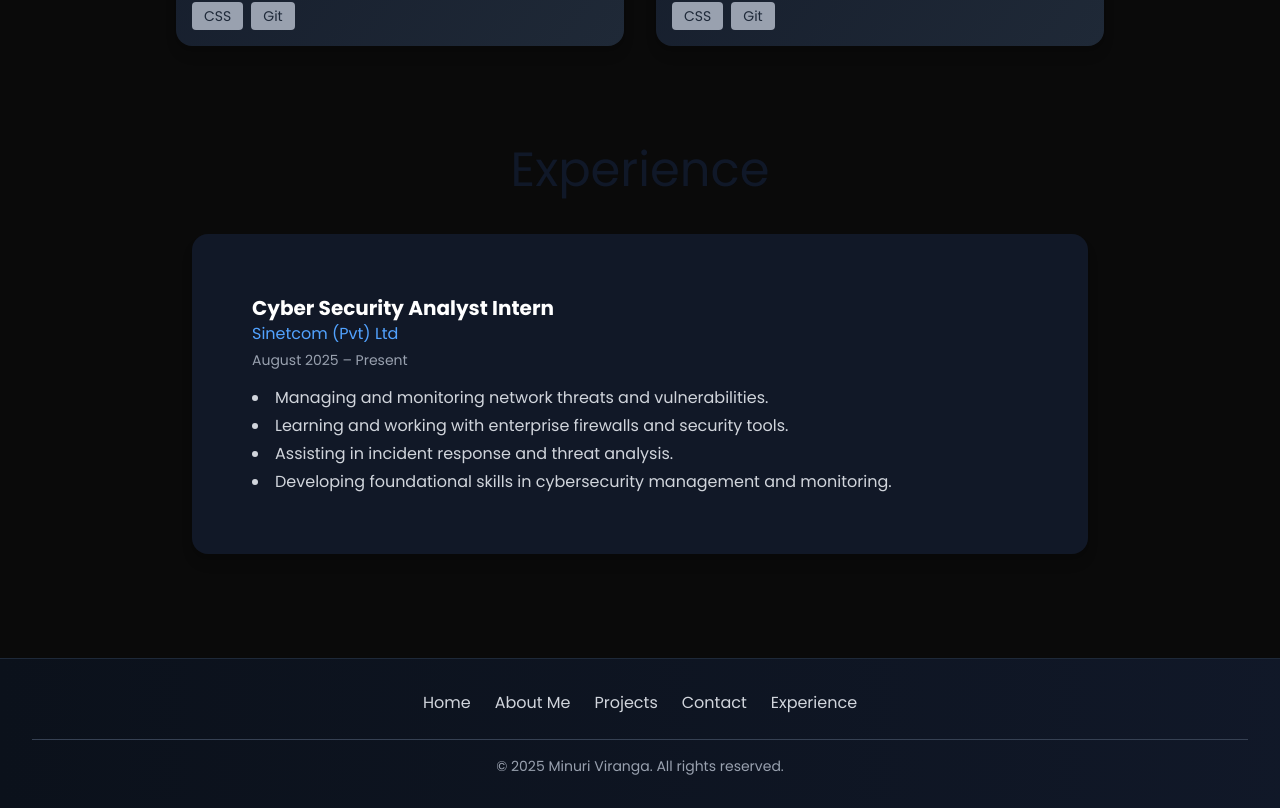
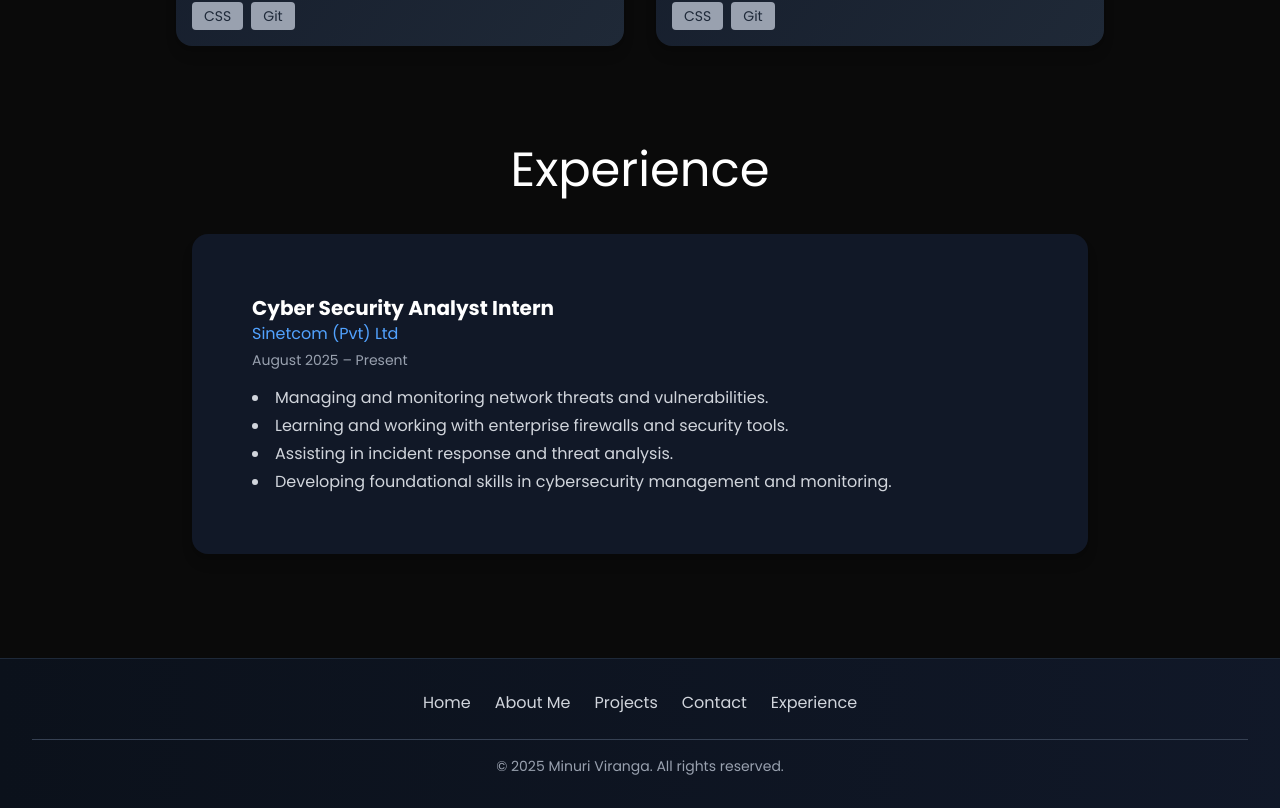
Before and after one commit to minu2003/my-portfolio, a Next.js app: page / in a window 1280 px wide. Shown: the part 3090-3898 px from the top of the page. Built offline with nearby package versions, Linux system fonts and the light colour scheme.

Commit message:
Update ExperienceSection.js

```diff
--- a/app/components/ExperienceSection.js
+++ b/app/components/ExperienceSection.js
@@ -4,7 +4,7 @@ export default function ExperienceSection() {
   return (
     <div id="experience">
     <section className="text-white py-10 px-6 md:px-16 mt-15">
-      <h2 className="text-5xl text-center mb-10 text-gray-900 dark:text-white">Experience</h2>
+      <h2 className="text-5xl text-center mb-10 text-white">Experience</h2>
 
       <div className="max-w-4xl mx-auto bg-[#111827] p-15 rounded-2xl shadow-lg hover:shadow-2xl transition-shadow animate-zoomIn">
         <div className="flex flex-col md:flex-row md:items-center md:justify-between">
```
